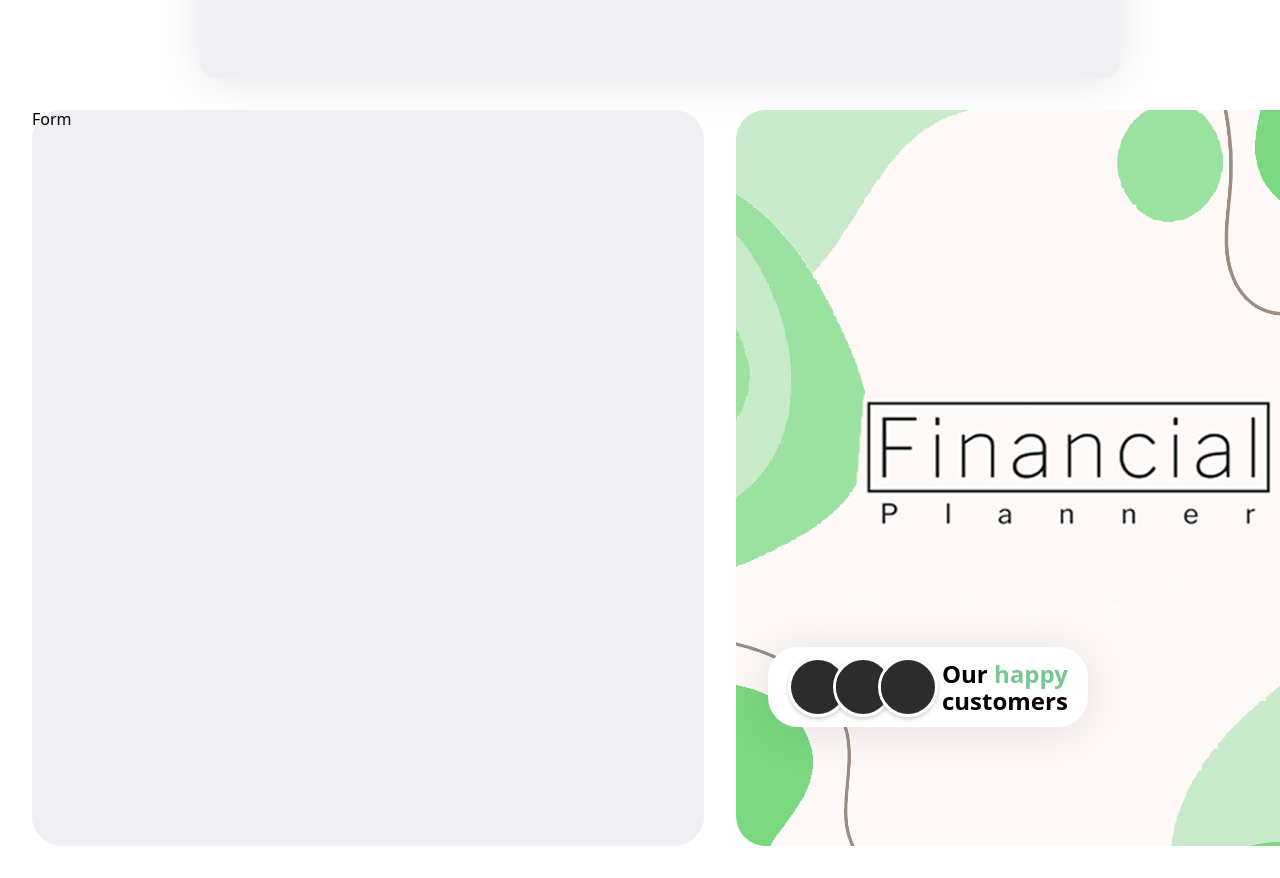
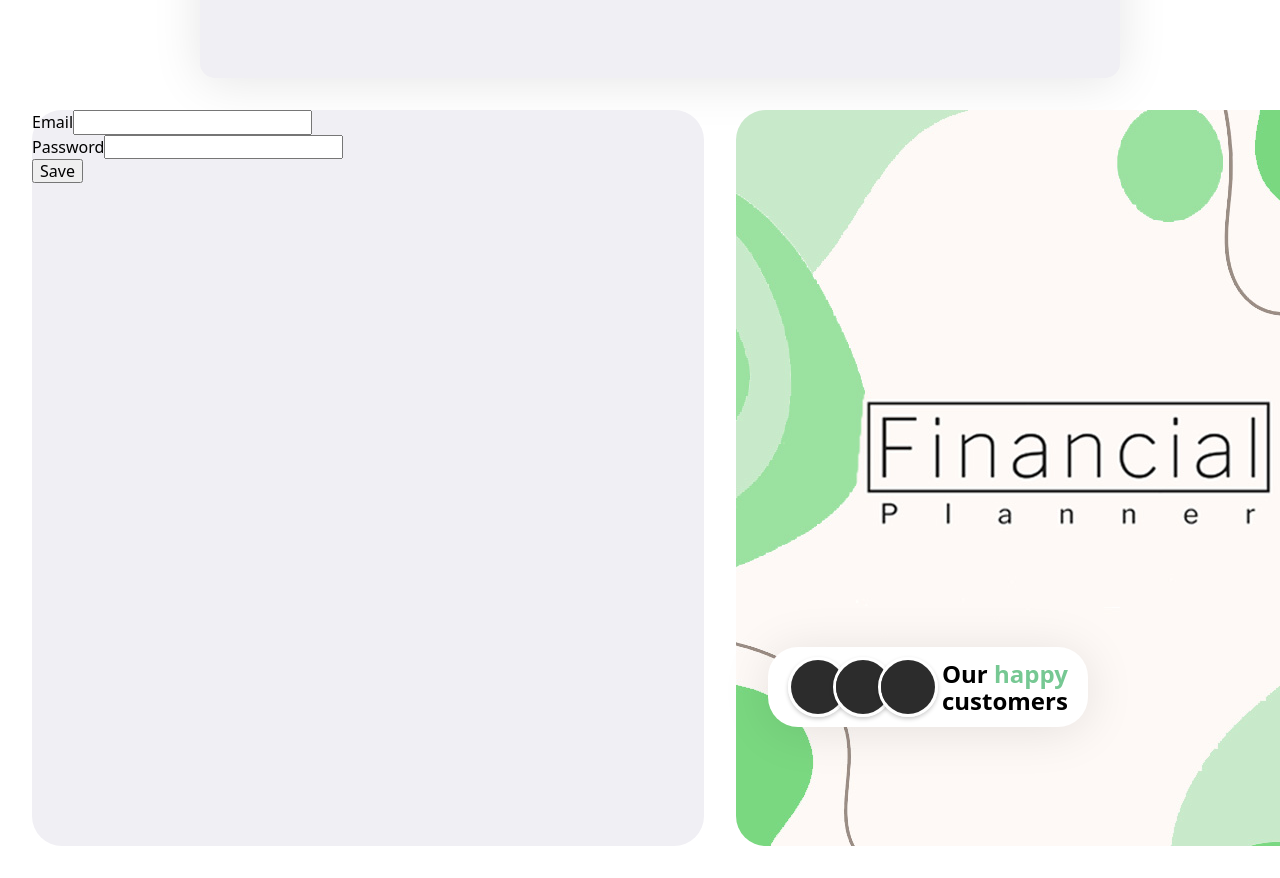
Before and after one commit to kulikp1/qualification, a React (Vite) app: page / in a window 1280 px wide. Shown: the part 2236-3114 px from the top of the page. Built offline with nearby package versions, Linux system fonts and the light colour scheme.

Commit message:
update structure and add sign in form

```diff
--- /dev/null
+++ b/src/components/SignIn/SignInForm/SignInForm.jsx
@@ -0,0 +1,65 @@
+import css from "./SignInForm.module.css";
+import * as Yup from "yup";
+import { Formik, Form, Field, ErrorMessage } from "formik";
+
+const SignInForm = () => {
+  const validationSchema = Yup.object({
+    password: Yup.string()
+      .min(6, "Password must be at least 6 characters")
+      .required("Password is required"),
+    email: Yup.string()
+      .email("Invalid email format")
+      .required("Email is required"),
+    gender: Yup.string().required("Please select a gender"),
+  });
+
+  return (
+    <Formik
+      initialValues={{
+        password: "",
+        email: "",
+        gender: "",
+      }}
+      validationSchema={validationSchema}
+      onSubmit={(values) => {
+        console.log("Form Values:", values);
+      }}
+    >
+      {() => (
+        <Form className={css.signInFormContainer}>
+          <div className={css.inputGroupEmail}>
+            <label htmlFor="email">Email</label>
+            <Field
+              id="email"
+              name="email"
+              type="email"
+              className={css.inputField}
+            />
+            <ErrorMessage name="email" component="div" className={css.error} />
+          </div>
+
+          <div className={css.inputGroupPassword}>
+            <label htmlFor="password">Password</label>
+            <Field
+              id="password"
+              name="password"
+              type="password"
+              className={css.inputField}
+            />
+            <ErrorMessage
+              name="password"
+              component="div"
+              className={css.error}
+            />
+          </div>
+
+          <button type="submit" className={css.submitBtn}>
+            Save
+          </button>
+        </Form>
+      )}
+    </Formik>
+  );
+};
+
+export default SignInForm;
--- /dev/null
+++ b/src/components/SignIn/SignInPage/SignInPage.jsx
@@ -0,0 +1,10 @@
+import css from "./SignInPage.module.css";
+import SignInForm from "../SignInForm/SignInForm";
+
+export default function SignInPage() {
+  return (
+    <div className={css.signInContainer}>
+      <SignInForm></SignInForm>
+    </div>
+  );
+}
--- a/src/components/SignInPage/SignInForm/SignInForm.module.css
+++ b/src/components/SignIn/SignInPage/SignInPage.module.css
@@ -1,4 +1,4 @@
-.signInFromContainer {
+.signInContainer {
   width: 672px;
   height: 736px;
   flex-shrink: 0;
--- a/src/components/SignInPage/SignInForm/SignInForm.jsx
+++ /dev/null
@@ -1,7 +0,0 @@
-import css from "./SignInForm.module.css";
-
-const SignInForm = () => {
-  return <div className={css.signInFromContainer}>Form</div>;
-};
-
-export default SignInForm;
--- a/src/pages/SignInPage/SignInPage.jsx
+++ b/src/pages/SignInPage/SignInPage.jsx
@@ -1,11 +1,11 @@
-import SignInForm from "../../components/SignInPage/SignInForm/SignInForm";
+// import SignInForm from "../../components/SignIn/SignInForm/SignInForm";
 import AdvantagesSection from "../../components/HomePage/AdvantagesSection/AdvantagesSection";
 import styles from "./SignInPage.module.css";
-
+import SignInPageComponent from "../../components/SignIn/SignInPage/SignInPage";
 export default function SignInPage() {
   return (
     <div className={styles.signInPageContainer}>
-      <SignInForm />
+      <SignInPageComponent />
       <AdvantagesSection />
     </div>
   );
```
Also changed, not shown: src/components/SignIn/SignInForm/SignInForm.module.css (added).
